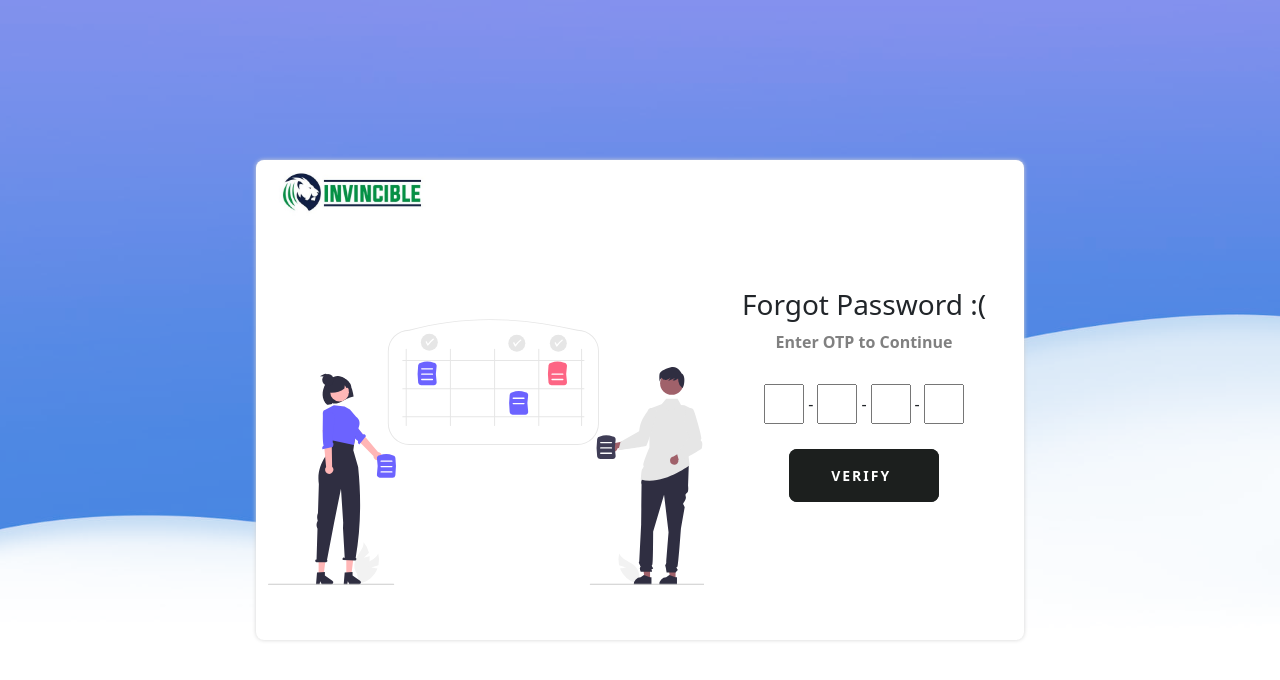
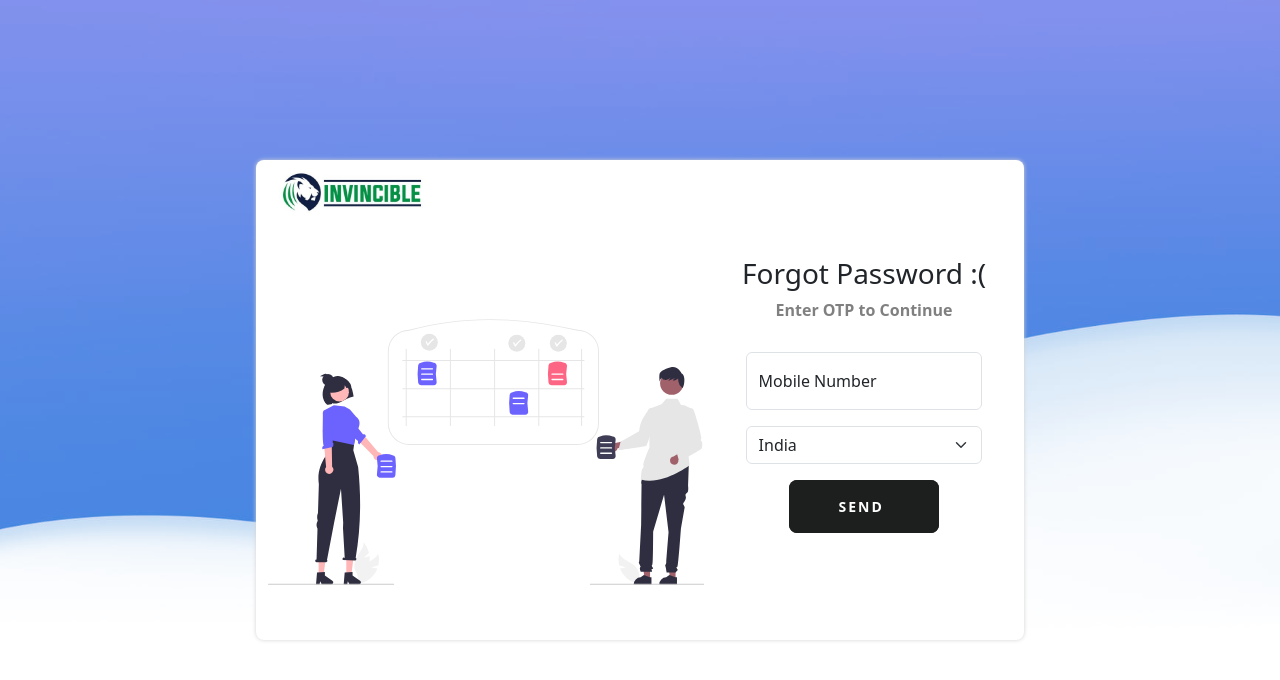
Before and after one commit to BRajapandi/prj1, a React (Create React App) app: page /verify-otp in a window 1280 px wide. Shown: the top 680 px of the page. Built offline with nearby package versions, Linux system fonts and the light colour scheme.

Commit message:
functionality

```diff
--- a/src/Components/Login/Login.js
+++ b/src/Components/Login/Login.js
@@ -34,12 +34,14 @@ function Login() {
       },
     })
       .then((e) => {
-        toast.warn("Wow so easy!");
+        toast.warn("Login successfully");
+        setTimeout(() => {
+          navigate("/add-product");
+        }, 1000);
       })
       .catch((e) => {
-        toast.error("Wow so easy!");
+        toast.error(e?.response?.data?.responseMsg);
       });
-    // navigate("/add-product");
   };
   return (
     <Wrapper className="col-12 col-sm-5">
--- a/src/Components/Verify_OTP/VerifyOTP.js
+++ b/src/Components/Verify_OTP/VerifyOTP.js
@@ -4,11 +4,83 @@ import OtpInput from "react-otp-input";
 import logo from "../../asserts/images/logo.jpeg";
 import { useState } from "react";
 import { useNavigate } from "react-router-dom";
+import axios from "axios";
+import { toast } from "react-toastify";
 
 function VerifyOTP() {
+  const [userAuth, setUserAuth] = useState({
+    mobileNumber: "",
+    countryCode: "91",
+    otpType: "CHANGE_PIN",
+    otpSentBool: false,
+  });
+  const [userErr, setUserErr] = useState({
+    errorField: "",
+    errorMsg: "",
+  });
   const [otp, setOtp] = useState("");
   let navigate = useNavigate();
 
+  const ValidateOTP = () => {
+    if (otp.length != 6) {
+      toast.warn("Invalid OTP");
+    } else {
+      axios({
+        method: "post",
+        url: "/verify-otp",
+        data: {
+          ...userAuth,
+          otp,
+        },
+        headers: {
+          // 'Authorization': `bearer ${token}`,
+          "Content-Type": "application/json",
+        },
+      })
+        .then((e) => {
+          console.log(e, e?.data?.responseMsg);
+          toast.info(e?.data?.responseMsg);
+          navigate("/change-pin");
+        })
+        .catch((e) => {
+          toast.error(e?.response?.data?.responseMsg);
+        });
+    }
+  };
+  const handleUserDetail = (e) => {
+    let value = e.target.value;
+    let element = e.target.id;
+    setUserAuth((e) => ({ ...e, [element]: value }));
+    setUserErr({ errField: "", errMsg: "" });
+  };
+  const ValidateUser = () => {
+    //   userAuth.mobileNumber.match(/0{5,}/)
+
+    if (!userAuth.mobileNumber.match(/^(\+\d{1,3}[- ]?)?\d{10}$/)) {
+      setUserErr({
+        errorField: "mobileNumber",
+        errorMsg: "Invalid Mobile Number",
+      });
+    } else {
+      axios({
+        method: "post",
+        url: "/send-otp",
+        data: userAuth,
+        headers: {
+          // 'Authorization': `bearer ${token}`,
+          "Content-Type": "application/json",
+        },
+      })
+        .then((e) => {
+          console.log(e, e?.data?.responseMsg);
+          toast.info(e?.data?.responseMsg);
+          setUserAuth((e) => ({ ...e, otpSentBool: true }));
+        })
+        .catch((e) => {
+          toast.error(e?.response?.data?.responseMsg);
+        });
+    }
+  };
   return (
     <Wrapper className="col-12 col-sm-5">
       <img src={logo} alt="Company Logo" className="forgotLogo" />
@@ -18,21 +90,72 @@ function VerifyOTP() {
       <span className="forgotSubTitle" data-aos="fade-up" data-aos-delay="150">
         Enter OTP to Continue
       </span>
-      <div className="wrapperOtp" data-aos="fade-up" data-aos-delay="300">
+      <div
+        className="form-floating mb-3"
+        data-aos="fade-up"
+        data-aos-delay="300"
+        style={{ width: "80%" }}
+      >
+        <input
+          type="text"
+          className={`form-control ${
+            userErr.errorField === "mobileNumber" ? "is-invalid" : ""
+          }`}
+          id="mobileNumber"
+          placeholder="Mobile Number"
+          value={userAuth.mobileNumber}
+          onChange={handleUserDetail}
+          maxLength="10"
+          disabled={userAuth.otpSentBool}
+        />
+        <label htmlFor="mobileNumber">Mobile Number</label>
+        <div className="invalid-feedback">{userErr.errorMsg}</div>
+      </div>
+      <div
+        className=""
+        data-aos="fade-up"
+        data-aos-delay="350"
+        style={{ width: "80%" }}
+      >
+        <select
+          className="form-select mb-3"
+          aria-label="Large select example"
+          value={userAuth.countryCode}
+          id="countryCode"
+          onChange={handleUserDetail}
+          disabled={userAuth.otpSentBool}
+        >
+          <option value="91">India</option>
+          <option value="92">UK</option>
+          <option value="93">Srilanka</option>
+        </select>
+      </div>
+      {!userAuth.otpSentBool ? (
+        <div data-aos="fade-up" data-aos-delay="400">
+          <CutButton clickFunction={ValidateUser}>Send</CutButton>
+        </div>
+      ) : (
+        <>
+          <div
+            className="wrapperOtp"
+            data-aos="fade-up"
+            data-aos-delay="400"
+            style={{ width: "80%" }}
+          >
             <OtpInput
               value={otp}
-          inputStyle={{ height: "40px", width: "40px", margin: "0px 4px" }}
+              inputStyle={{ height: "38px", width: "38px", marginRight: "1px" }}
               onChange={setOtp}
-          numInputs={4}
+              numInputs={6}
               renderSeparator={<span>-</span>}
               renderInput={(props) => <input {...props} />}
             />
           </div>
           <div data-aos="fade-up" data-aos-delay="450">
-        <CutButton clickFunction={() => navigate("/change-pin")}>
-          Verify
-        </CutButton>
+            <CutButton clickFunction={ValidateOTP}>Verify</CutButton>
           </div>
+        </>
+      )}
     </Wrapper>
   );
 }
```
Lines whose indentation alone changed are shown as unchanged.
